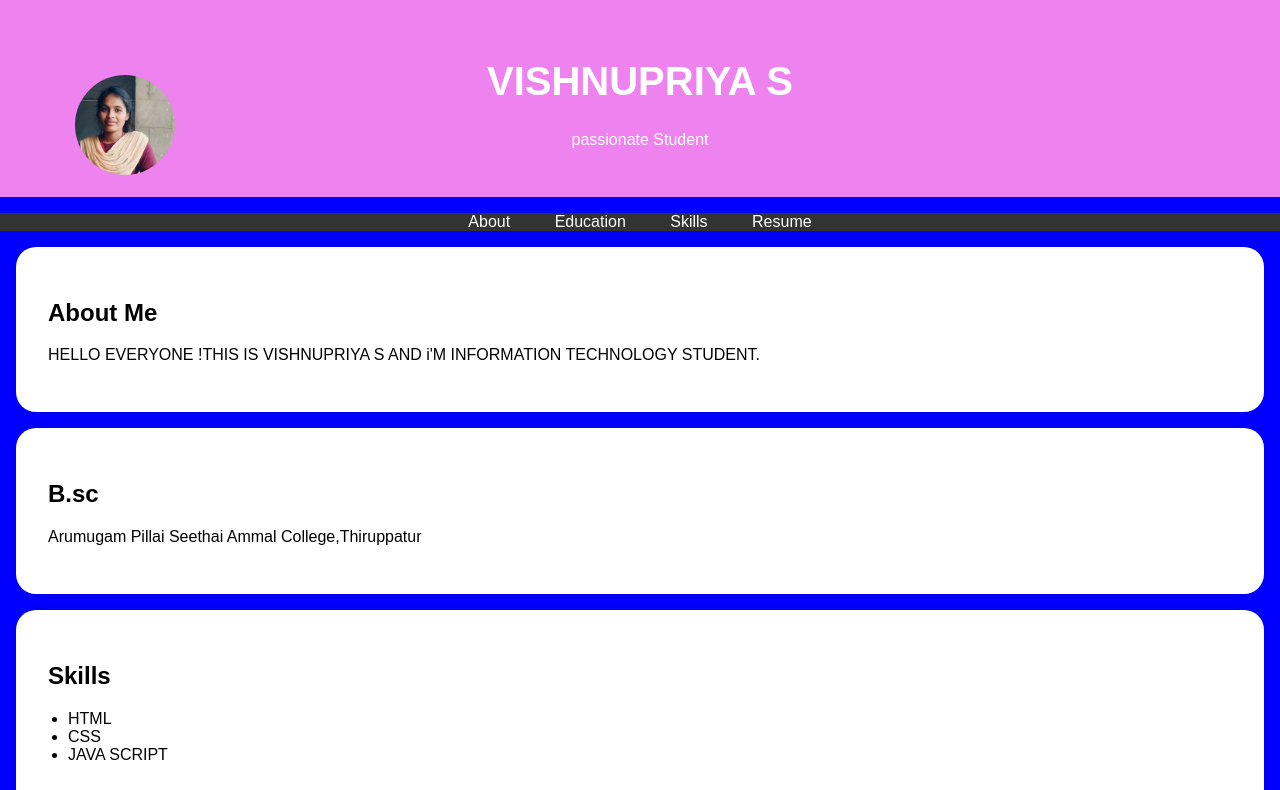
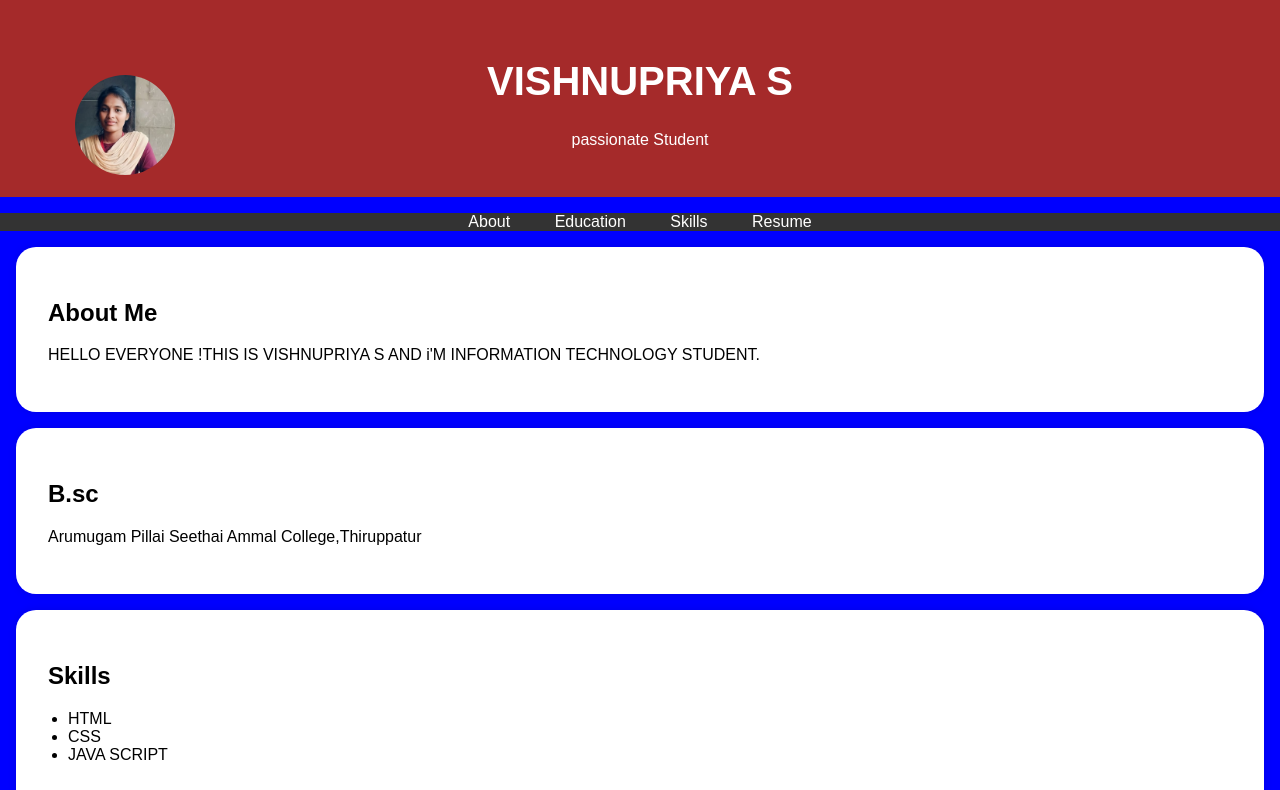
Before and after one commit to vishnupriyasubbaiya/Digital-Portfolio, a plain HTML site: page index.html in a window 1280 px wide. Shown: the top 790 px of the page. Drawn offline with Linux system fonts and the light colour scheme.

Commit message:
Update index.html

```diff
--- a/index.html
+++ b/index.html
@@ -12,7 +12,7 @@
             background-color:blue;
         }
         header{
-            background-color:violet;
+            background-color:Brown;
             color: #fff;
             text-align: center;
             padding: 2rem 0;
```
